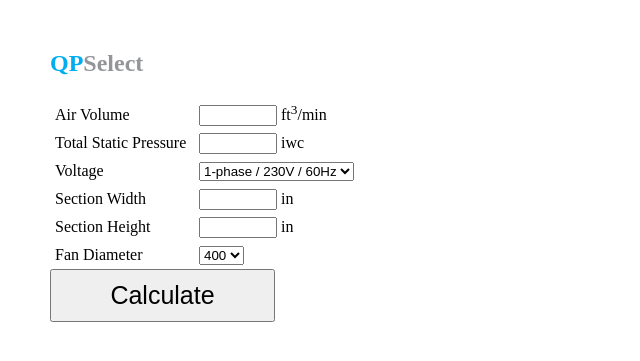
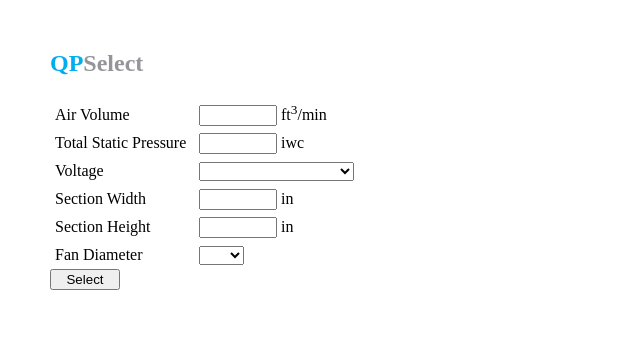
Before and after one commit to Daedex/QPSelect, a PHP site: page / in a window 1280 px wide. Shown: the top 361 px of the page, without its empty margins (0-640 px from the left). Run offline with PHP 8.4, Linux system fonts and the light colour scheme.

Commit message:
minor changes

```diff
--- a/index.css
+++ b/index.css
@@ -22,7 +22,5 @@ input {
 }
 
 #calculate {
-	width: 225px;
-	padding: 10px;
-	font-size: 25px;
+
 }
--- a/index.html
+++ b/index.html
@@ -19,6 +19,7 @@
 			<div class="field">
 				<label for="voltage">Voltage</label>
 				<select>
+					<option value="none"></option>
 			  		<option value="400">1-phase / 230V / 60Hz</option>
 			  		<option value="450">3-phase / 230V / 60Hz</option>
 			  		<option value="500">3-phase / 460V / 60Hz</option>
@@ -35,13 +36,14 @@
 			<div class="field">
 				<label for="fanDiameter">Fan Diameter</label>
 				<select>
+				<option value="none"></option>
 		  		<option value="400">400</option>
 		  		<option value="450">450</option>
 		  		<option value="500">500</option>
 		  		<option value="560">560</option>
 				</select>
 			</div>
-			<input type="submit" name="calculate" id="calculate" value="Calculate">
+			<input type="submit" name="select" id="select" value="Select">
 	</form>
 
   </body>
```
Lines whose indentation alone changed are shown as unchanged.
